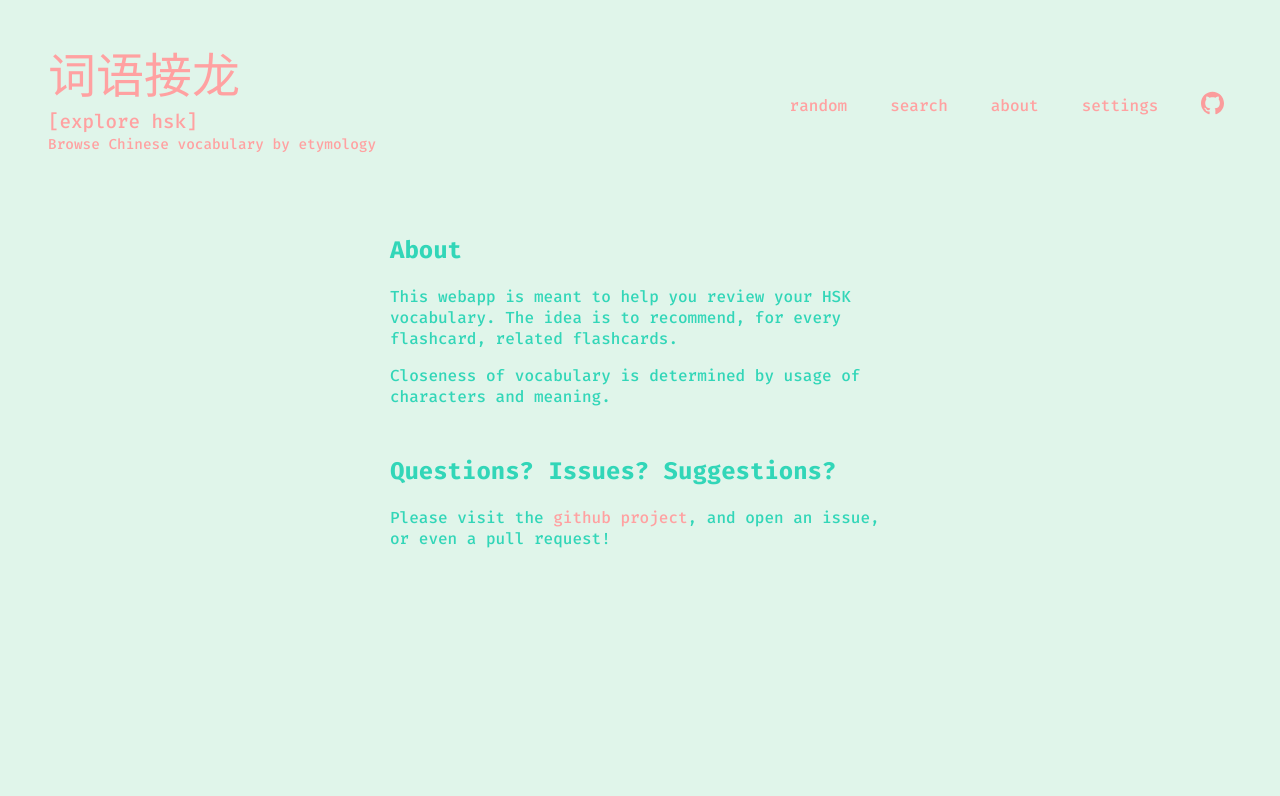
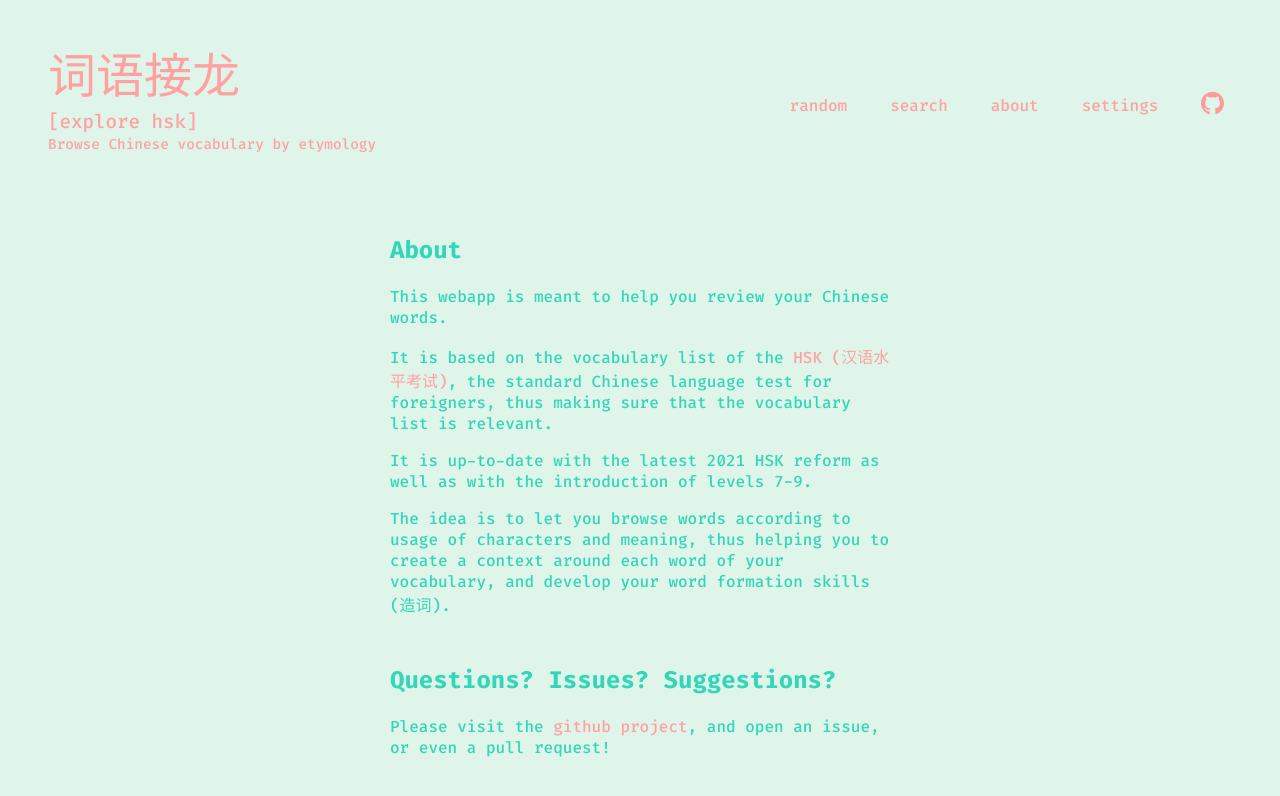
Before and after one commit to syltruong/explorehsk, a React (Create React App) app in the folder frontend/: page /about in a window 1280 px wide. Shown: the top 796 px of the page. Built offline with nearby package versions, Linux system fonts and the light colour scheme.

Commit message:
chg about description

```diff
--- a/frontend/src/pages/About.js
+++ b/frontend/src/pages/About.js
@@ -5,11 +5,19 @@ function About() {
         <section className={"en"}>
             <h2>About</h2>
             <p>
-                This webapp is meant to help you review your HSK vocabulary.
-                The idea is to recommend, for every flashcard, related flashcards.
+                This webapp is meant to help you review your Chinese words.
             </p>
             <p>
-                Closeness of vocabulary is determined by usage of characters and meaning.
+                It is based on the vocabulary list of the <a href="https://en.wikipedia.org/wiki/Hanyu_Shuiping_Kaoshi" target="_blank" rel="noreferrer">HSK (汉语水平考试)</a>,
+                the standard Chinese language test for foreigners, thus making sure that the vocabulary list is relevant.
+            </p>
+            <p>
+                It is up-to-date with the latest 2021 HSK reform as well as with the introduction of levels 7-9.
+            </p>
+            <p>
+                The idea is to let you browse words according to usage of characters and meaning,
+                thus helping you to create a context around each word of your vocabulary,
+                and develop your word formation skills (造词).
             </p>
             <h2>
                 Questions? Issues? Suggestions?
```
